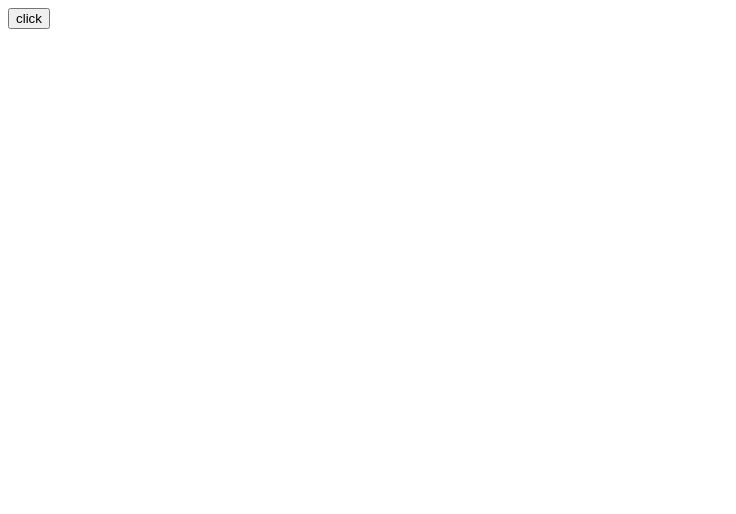
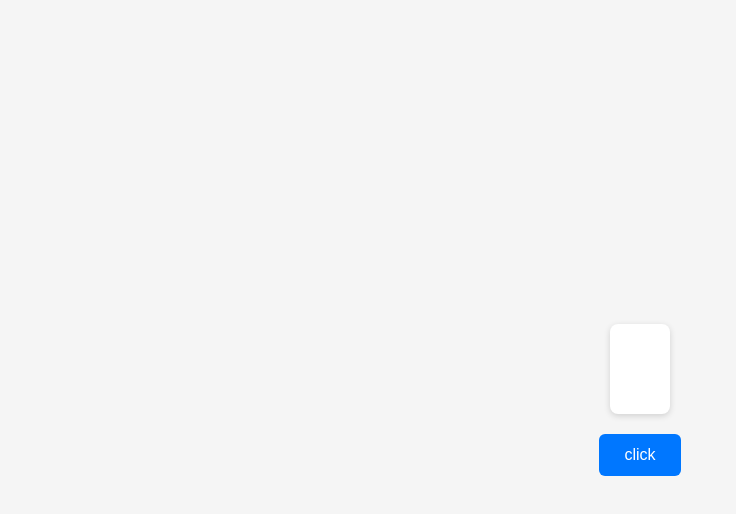
Before and after one commit to ayoubjamali298-stack/R-alisation_git, a plain HTML site: page index.html in a window 1280 px wide. Shown: the whole page, without its empty margins (0-736 px from the left). Drawn offline with Linux system fonts and the light colour scheme.

Commit message:
zdna css

```diff
--- a/index.html
+++ b/index.html
@@ -4,6 +4,47 @@
     <meta charset="UTF-8">
     <meta name="viewport" content="width=device-width, initial-scale=1.0">
     <title>Document</title>
+<style>
+        body {
+            background: #f5f5f5;
+            font-family: Arial, sans-serif;
+            display: flex;
+            flex-direction: column;
+            justify-content: center;
+            align-items: center;
+            height: 100vh;
+            margin: 0;
+        }
+
+        #result {
+            background: white;
+            padding: 20px 30px;
+            border-radius: 8px;
+            font-size: 1.5rem;
+            color: #333;
+            margin-bottom: 20px;
+            box-shadow: 0px 2px 6px rgba(0,0,0,0.15);
+            min-height: 50px;
+            display: flex;
+            align-items: center;
+            justify-content: center;
+        }
+
+        #botona {
+            padding: 12px 25px;
+            background-color: #0077ff;
+            color: white;
+            border: none;
+            border-radius: 6px;
+            font-size: 1rem;
+            cursor: pointer;
+            transition: 0.3s;
+        }
+
+        #botona:hover {
+            background-color: #005acc;
+        }
+    </style>
 </head>
 <body>
     <div id="result"></div>
```
